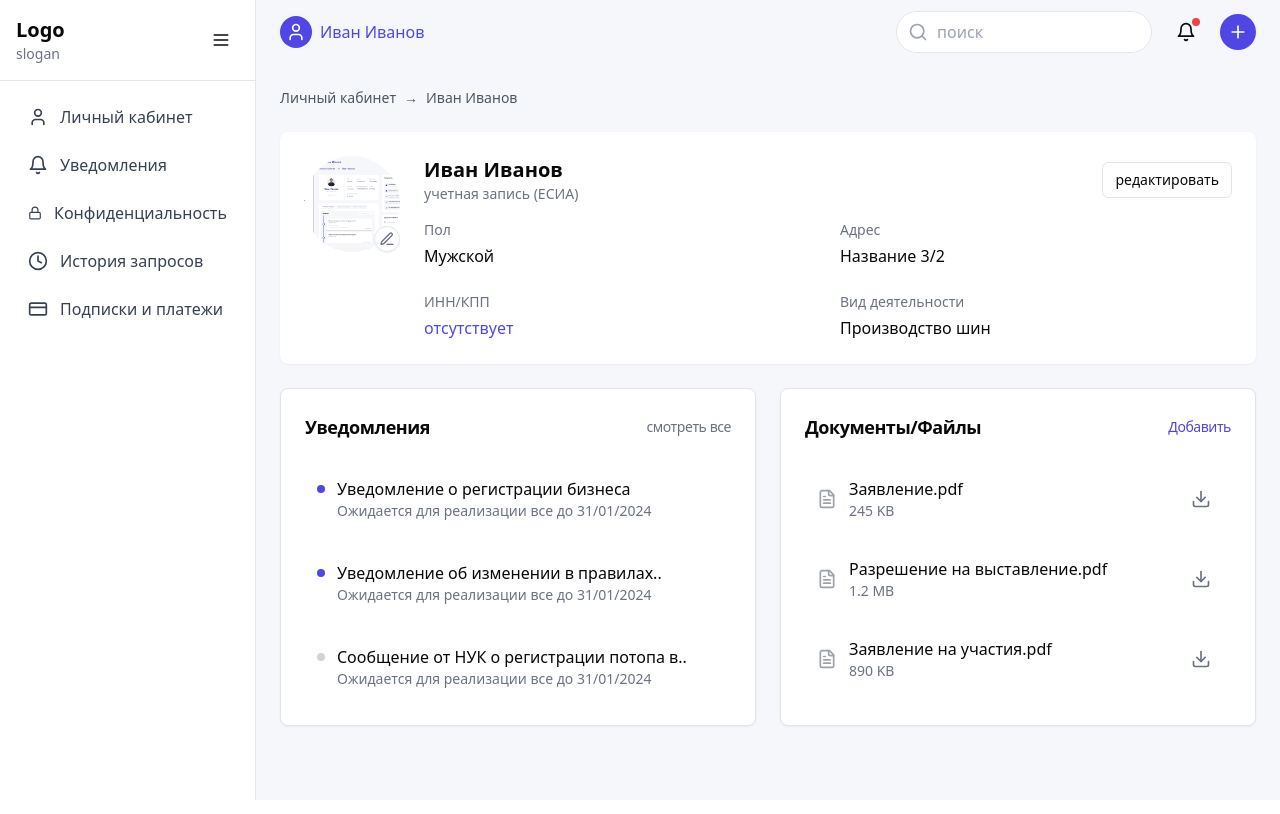
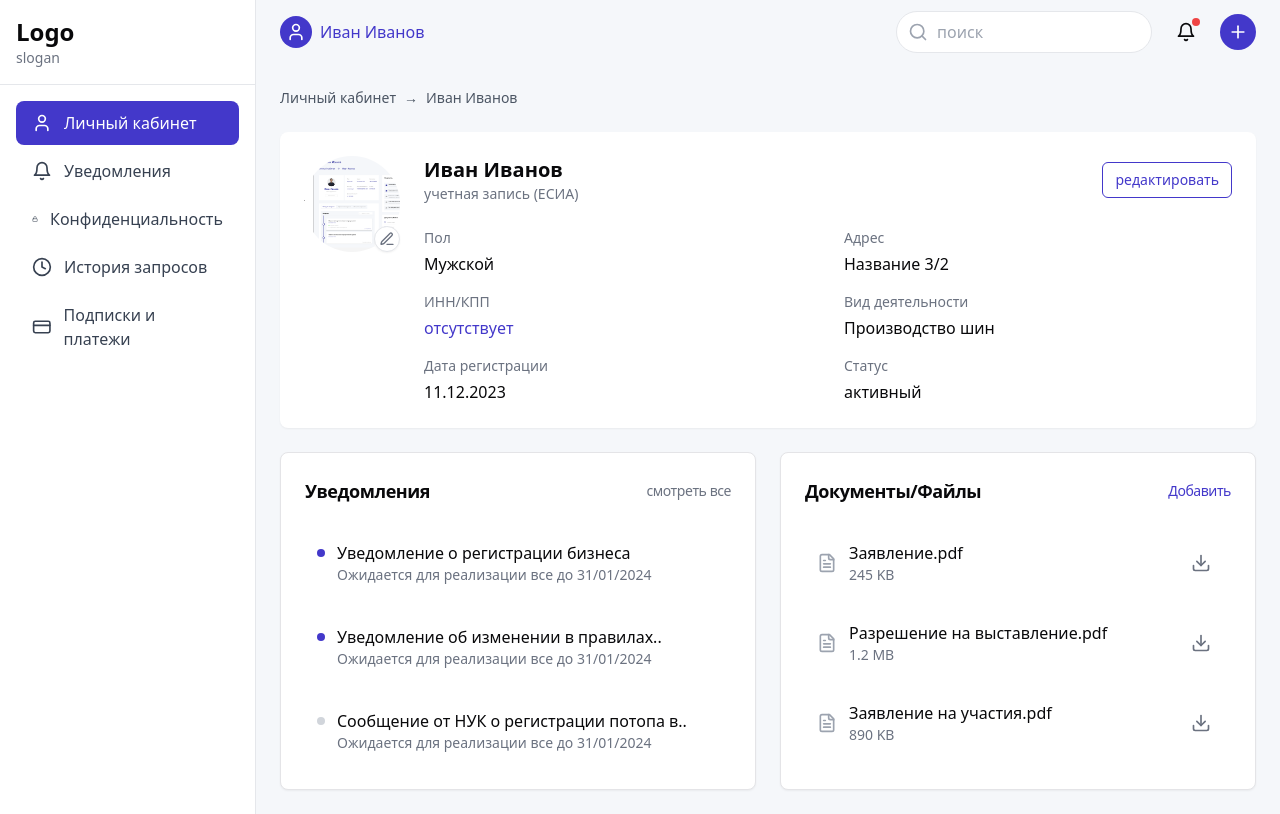
Before and after one commit to baltabekpro/qzan-01, a React (Vite) app: page / in a window 1280 px wide. Built offline with nearby package versions, Linux system fonts and the light colour scheme.

Commit message:
Fix website layout
The website layout was not consistent with the provided photo.  This commit addresses this issue.

```diff
--- a/src/components/AppSidebar.tsx
+++ b/src/components/AppSidebar.tsx
@@ -8,10 +8,9 @@ import {
   Lock,
   Menu
 } from "lucide-react";
-import { cn } from "@/lib/utils";
 
 const menuItems = [
-  { icon: User, text: "Личный кабинет", href: "#" },
+  { icon: User, text: "Личный кабинет", href: "#", active: true },
   { icon: Bell, text: "Уведомления", href: "#" },
   { icon: Lock, text: "Конфиденциальность", href: "#" },
   { icon: Clock, text: "История запросов", href: "#" },
@@ -24,21 +23,25 @@ export function AppSidebar() {
       <div className="p-4 border-b border-gray-200">
         <div className="flex items-center justify-between">
           <div>
-            <h1 className="text-xl font-bold">Logo</h1>
+            <h1 className="text-2xl font-bold">Logo</h1>
             <p className="text-sm text-gray-500">slogan</p>
           </div>
-          <button className="p-2 hover:bg-gray-100 rounded-lg">
+          <button className="p-2 hover:bg-gray-100 rounded-lg lg:hidden">
             <Menu className="w-5 h-5" />
           </button>
         </div>
       </div>
       <nav className="flex-1 p-4">
-        <ul className="space-y-2">
+        <ul className="space-y-1">
           {menuItems.map((item) => (
             <li key={item.text}>
               <a
                 href={item.href}
-                className="flex items-center space-x-3 px-3 py-2 rounded-lg text-gray-700 hover:bg-gray-100 transition-colors"
+                className={`flex items-center space-x-3 px-4 py-2.5 rounded-lg transition-colors ${
+                  item.active
+                    ? 'bg-[#4338ca] text-white'
+                    : 'text-gray-700 hover:bg-gray-100'
+                }`}
               >
                 <item.icon className="w-5 h-5" />
                 <span>{item.text}</span>
--- a/src/components/Header.tsx
+++ b/src/components/Header.tsx
@@ -1,3 +1,4 @@
+
 import { Bell, Plus, Search, User } from "lucide-react";
 
 export function Header() {
@@ -6,10 +7,10 @@ export function Header() {
       <div className="h-full flex items-center justify-between px-6">
         <div className="flex items-center space-x-8">
           <div className="flex items-center space-x-2">
-            <div className="w-8 h-8 bg-indigo-600 rounded-full flex items-center justify-center">
+            <div className="w-8 h-8 bg-[#4338ca] rounded-full flex items-center justify-center">
               <User className="w-5 h-5 text-white" />
             </div>
-            <span className="text-indigo-600 font-medium">Иван Иванов</span>
+            <span className="text-[#4338ca] font-medium">Иван Иванов</span>
           </div>
         </div>
         <div className="flex items-center space-x-4">
@@ -17,7 +18,7 @@ export function Header() {
             <input
               type="text"
               placeholder="поиск"
-              className="pl-10 pr-4 py-2 border border-gray-200 rounded-[33px] w-64 focus:outline-none focus:ring-2 focus:ring-indigo-500 focus:border-transparent"
+              className="pl-10 pr-4 py-2 border border-gray-200 rounded-[33px] w-64 focus:outline-none focus:ring-2 focus:ring-[#4338ca] focus:border-transparent"
             />
             <Search className="w-5 h-5 text-gray-400 absolute left-3 top-1/2 transform -translate-y-1/2" />
             </div>
@@ -25,7 +26,7 @@ export function Header() {
             <Bell className="w-5 h-5" />
             <span className="absolute top-1 right-1 w-2 h-2 bg-red-500 rounded-full"></span>
           </button>
-          <button className="bg-indigo-600 text-white p-2 rounded-full hover:bg-indigo-700">
+          <button className="bg-[#4338ca] text-white p-2 rounded-full hover:bg-[#3730a3]">
             <Plus className="w-5 h-5" />
           </button>
         </div>
--- a/src/components/UserProfile.tsx
+++ b/src/components/UserProfile.tsx
@@ -5,8 +5,8 @@ import { Button } from "@/components/ui/button";
 export function UserProfile() {
   return (
     <div className="bg-white rounded-lg p-6 shadow-sm">
-      <div className="flex items-start space-x-6">
-        <div className="relative">
+      <div className="flex flex-col md:flex-row md:items-start space-y-6 md:space-y-0 md:space-x-6">
+        <div className="relative flex-shrink-0">
           <img
             src="/lovable-uploads/ca1b39ee-7b34-44b4-a030-2d8d495f98a1.png"
             alt="Profile"
@@ -17,16 +17,16 @@ export function UserProfile() {
           </button>
         </div>
         <div className="flex-1">
-          <div className="flex items-center justify-between mb-4">
+          <div className="flex items-center justify-between mb-6">
             <div>
               <h2 className="text-xl font-semibold">Иван Иванов</h2>
               <p className="text-sm text-gray-500">учетная запись (ЕСИА)</p>
             </div>
-            <Button variant="outline" size="sm">
+            <Button variant="outline" size="sm" className="text-[#4338ca] border-[#4338ca] hover:bg-[#4338ca]/10">
               редактировать
             </Button>
           </div>
-          <div className="grid grid-cols-2 gap-6">
+          <div className="grid grid-cols-2 gap-x-8 gap-y-4">
             <div>
               <p className="text-sm text-gray-500 mb-1">Пол</p>
               <p>Мужской</p>
@@ -37,11 +37,19 @@ export function UserProfile() {
             </div>
             <div>
               <p className="text-sm text-gray-500 mb-1">ИНН/КПП</p>
-              <p className="text-indigo-600">отсутствует</p>
+              <p className="text-[#4338ca]">отсутствует</p>
             </div>
             <div>
               <p className="text-sm text-gray-500 mb-1">Вид деятельности</p>
               <p>Производство шин</p>
+            </div>
+            <div>
+              <p className="text-sm text-gray-500 mb-1">Дата регистрации</p>
+              <p>11.12.2023</p>
+            </div>
+            <div>
+              <p className="text-sm text-gray-500 mb-1">Статус</p>
+              <p>активный</p>
             </div>
           </div>
         </div>
--- a/src/pages/Index.tsx
+++ b/src/pages/Index.tsx
@@ -1,3 +1,4 @@
+
 import { AppSidebar } from "@/components/AppSidebar";
 import { Header } from "@/components/Header";
 import { UserProfile } from "@/components/UserProfile";
@@ -67,7 +68,7 @@ export default function Index() {
                         key={notification.id}
                         className="flex items-start space-x-3 p-3 hover:bg-gray-50 rounded-lg transition-colors"
                       >
-                        <div className={`w-2 h-2 mt-2 rounded-full ${notification.isNew ? 'bg-indigo-600' : 'bg-gray-300'}`} />
+                        <div className={`w-2 h-2 mt-2 rounded-full ${notification.isNew ? 'bg-[#4338ca]' : 'bg-gray-300'}`} />
                         <div>
                           <p className="font-medium">{notification.title}</p>
                           <p className="text-sm text-gray-500">{notification.description}</p>
@@ -82,7 +83,7 @@ export default function Index() {
                 <CardHeader>
                   <CardTitle className="text-lg font-semibold flex items-center justify-between">
                     Документы/Файлы
-                    <button className="text-sm font-normal text-indigo-600 hover:text-indigo-700">
+                    <button className="text-sm font-normal text-[#4338ca] hover:text-[#3730a3]">
                       Добавить
                     </button>
                   </CardTitle>
```
